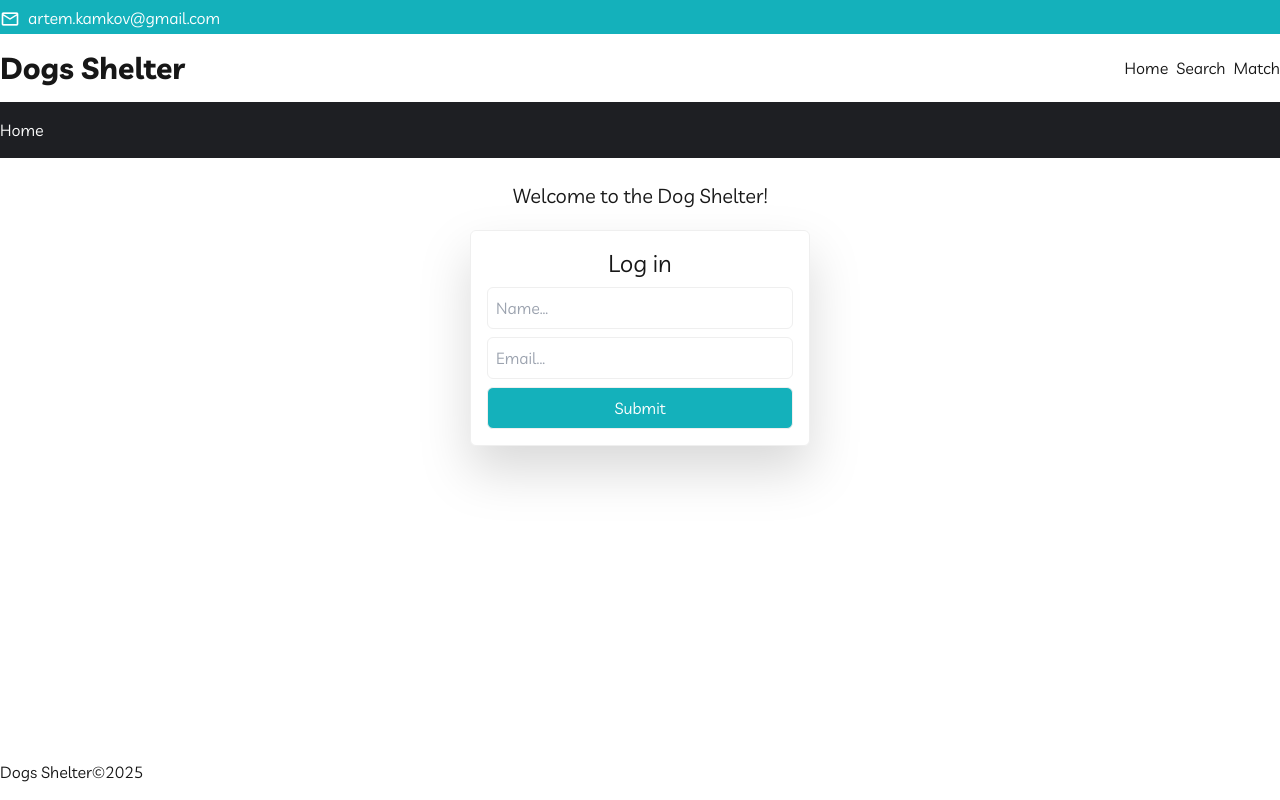
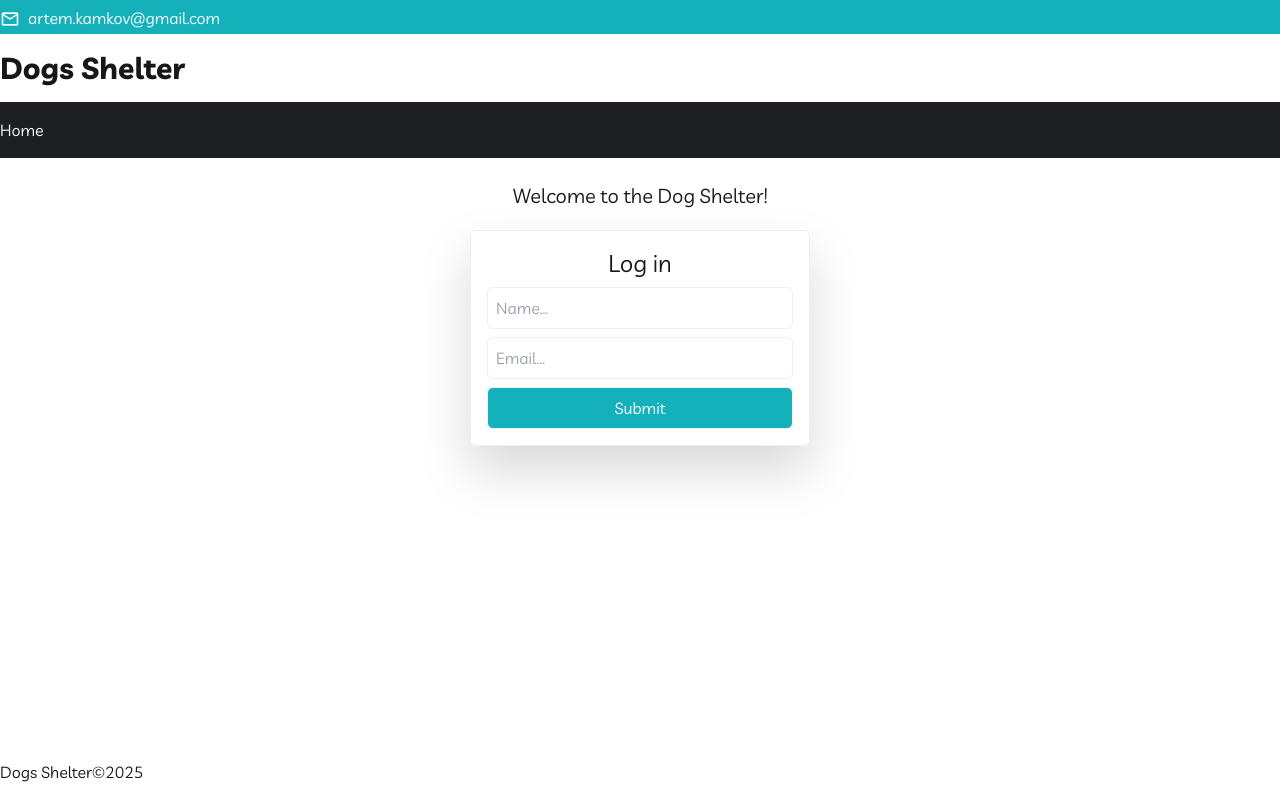
Before and after one commit to tayler20166/shelter, a Next.js app: page / in a window 1280 px wide. Built offline with nearby package versions, Linux system fonts and the light colour scheme.

Commit message:
added full height main container for content, hide menu on login page

```diff
--- a/src/app/layout.tsx
+++ b/src/app/layout.tsx
@@ -22,7 +22,9 @@ export default async function RootLayout({
       <body>
         <div className="flex flex-col min-h-screen">
           <Header />
-          {children}
+          <main className="flex items-center flex-col flex-grow">
+            {children}
+          </main>
           <Footer />
           <ToastContainer position="top-right" autoClose={3000} />
         </div>
--- a/src/app/page.tsx
+++ b/src/app/page.tsx
@@ -13,10 +13,9 @@ export default function Home() {
   }, []);
 
   return (
-    <main className="flex items-center flex-col flex-grow">
+    <>
       <h1 className="text-xl">Welcome to the Dog Shelter!</h1>
-
       <LoginForm />
-    </main>
+    </>
   );
 }
--- a/src/components/layout/Header.tsx
+++ b/src/components/layout/Header.tsx
@@ -17,12 +17,14 @@ export default function Header() {
             <div className="dark:bg-[#1e1f23] bg-white">
                 <div className="container m-auto py-4 flex flex-col sm:flex-row sm:justify-between items-center">
                     <Link className="logo text-3xl font-bold" href="/">Dogs Shelter</Link>
-                    <div>
-                        <Link className="hover:underline" href="/">Home</Link>
-                        <Link className="ml-2 hover:underline" href="/search">Search</Link>
-                        <Link className="ml-2 hover:underline" href="/match">Match</Link>
-                        {pathname !== "/" && <button className="ml-8" onClick={logoutHandler}>Log out</button>}
-                    </div>
+                    {pathname !== "/" &&
+                        <div>
+                            <Link className="hover:underline" href="/">Home</Link>
+                            <Link className="ml-2 hover:underline" href="/search">Search</Link>
+                            <Link className="ml-2 hover:underline" href="/match">Match</Link>
+                            <button className="ml-8" onClick={logoutHandler}>Log out</button>
+                        </div>
+                    }
                 </div>
             </div>
             <div className="bg-[#1e1f23] text-white mb-6">
```
